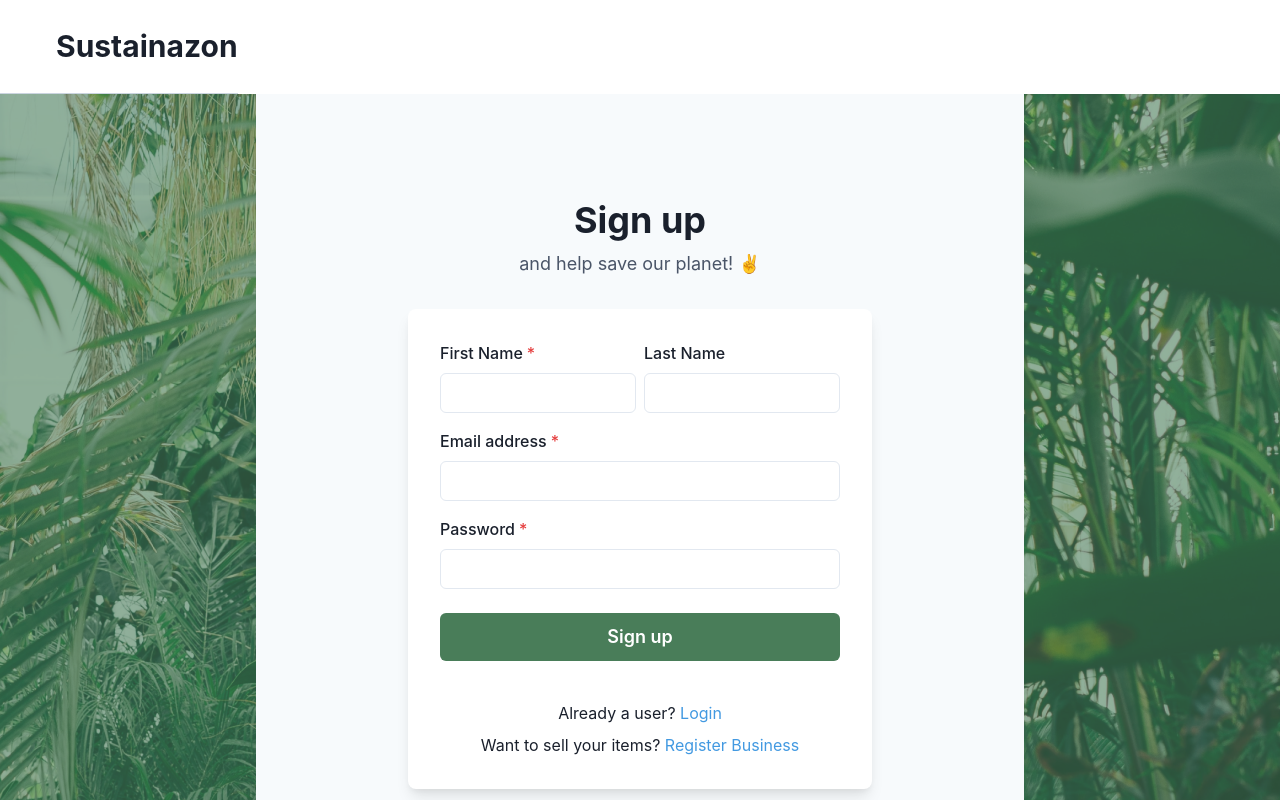
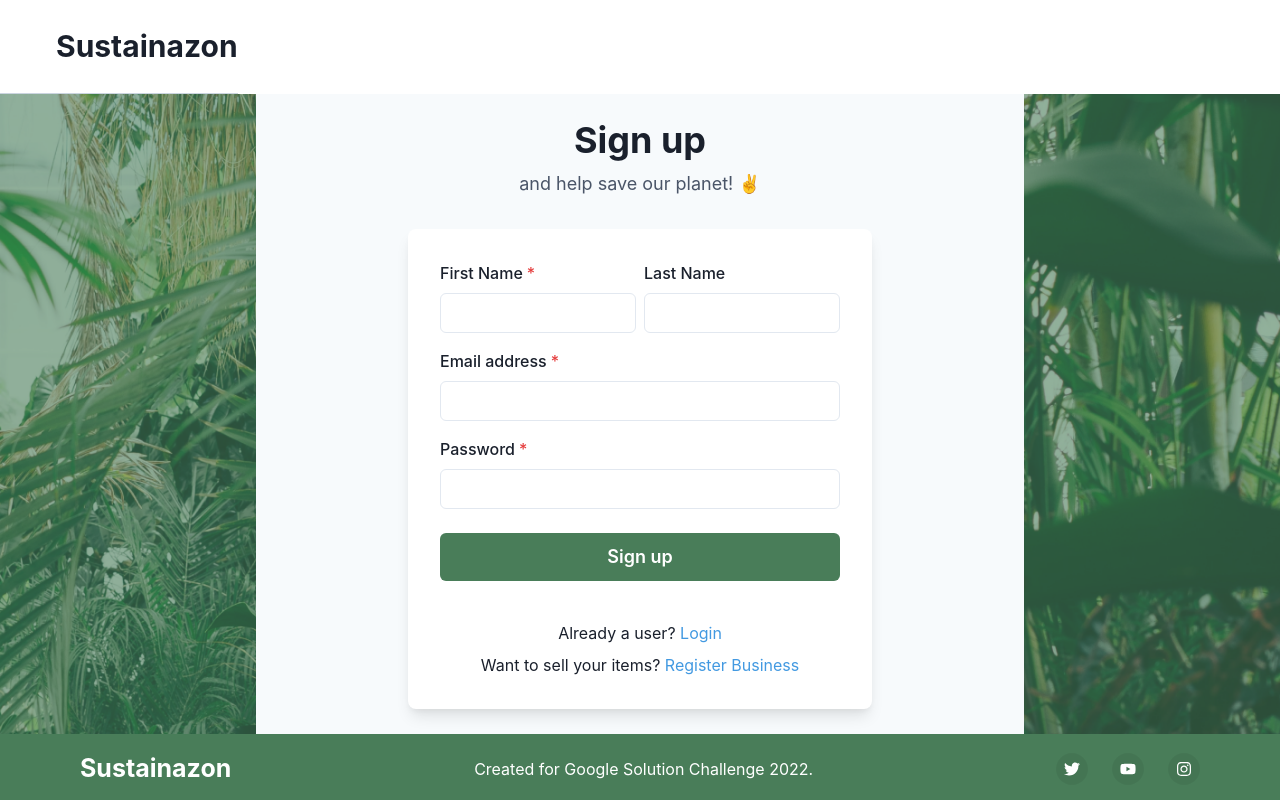
Before and after one commit to GDSCUTM-CommunityProjects/Sustainazon, a React (Create React App) app in the folder client/: page /signup in a window 1280 px wide. Shown: the top 800 px of the page. Built offline with nearby package versions, Linux system fonts and the light colour scheme.

Commit message:
Fix login and signup background

```diff
--- a/client/src/components/SignUpCard.js
+++ b/client/src/components/SignUpCard.js
@@ -59,7 +59,6 @@ export default function SignupCard() {
   };
   return (
     <Flex
-      minH={"100vh"}
       align={"center"}
       justify={"center"}
       width={"60vw"}
--- a/client/src/pages/LoginPage.js
+++ b/client/src/pages/LoginPage.js
@@ -45,6 +45,7 @@ export default function SignupPage(props) {
           width: "100vw",
           height: "80vh",
           justifyContent: "center",
+          backgroundSize: "cover",
         }}
       >
         <LoginCard />
--- a/client/src/pages/SignupPage.js
+++ b/client/src/pages/SignupPage.js
@@ -32,8 +32,9 @@ export default function SignupPage(props) {
         style={{
           backgroundImage: `url(${background})`,
           width: "100vw",
-          height: "100vh",
+          height: "80vh",
           justifyContent: "center",
+          backgroundSize: "cover",
         }}
       >
         <SignupCard />
```
